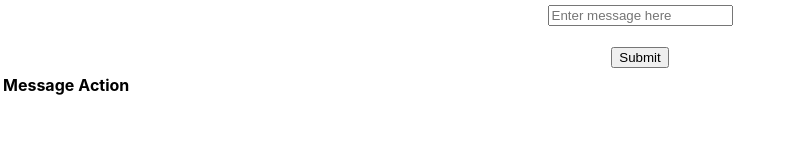
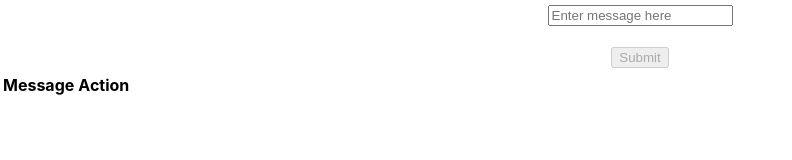
Before and after one commit to ramanbansal1394/appinventiv-task, a React (Create React App) app: page / in a window 1280 px wide. Shown: the top 160 px of the page, without its empty margins (0-792 px from the left). Built offline with nearby package versions, Linux system fonts and the light colour scheme.

Commit message:
Update input-form.js

```diff
--- a/src/components/input-form.js
+++ b/src/components/input-form.js
@@ -43,7 +43,7 @@ const InputForm = () => {
       <input ref={inputRef} placeholder='Enter message here' onChange={handleOnChange} />
       <br />
       <br />
-      <button onClick={handleOnSubmit}>Submit</button>
+      <button onClick={handleOnSubmit} disabled={!message.trim()}>Submit</button>
     </div>
     <div className='messages-wrapper'>
       <Messages ref={messageRef} />
```
